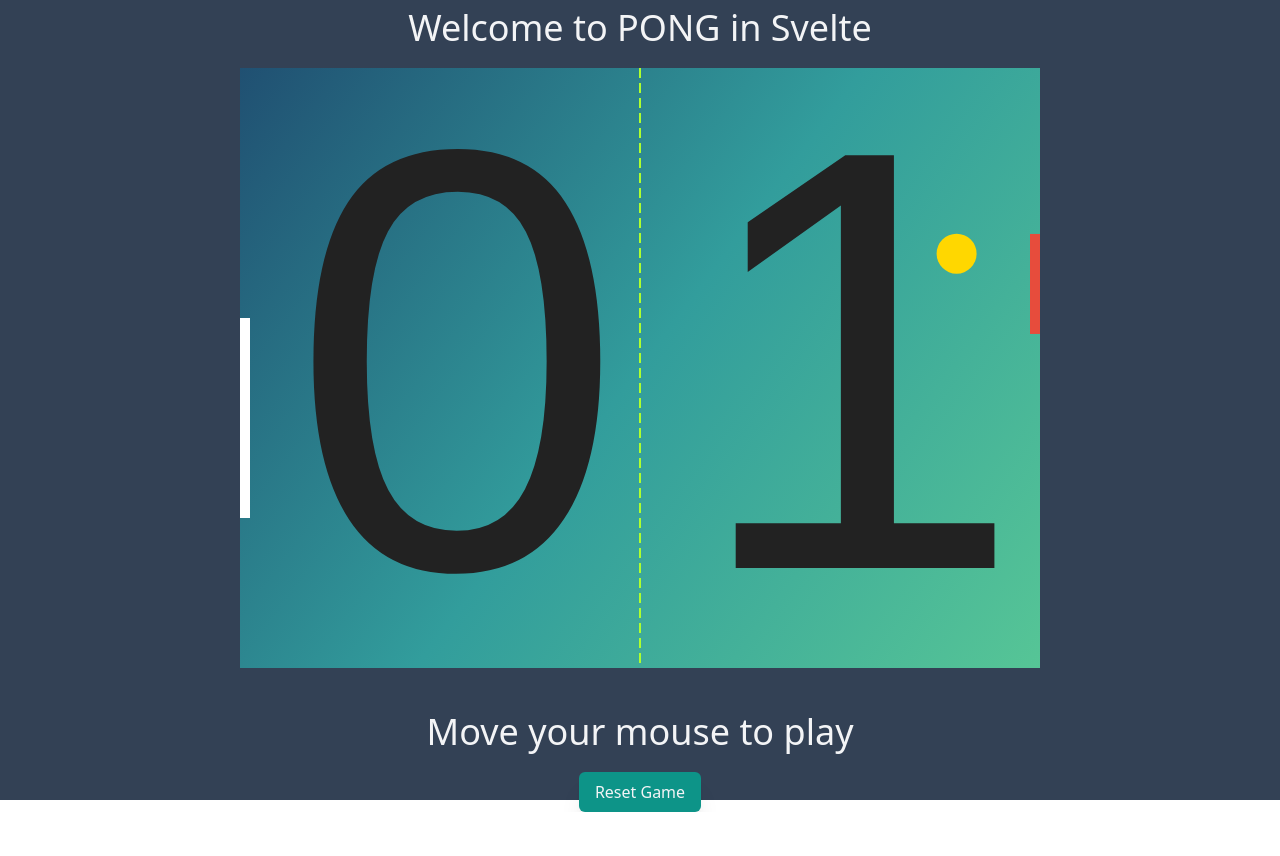
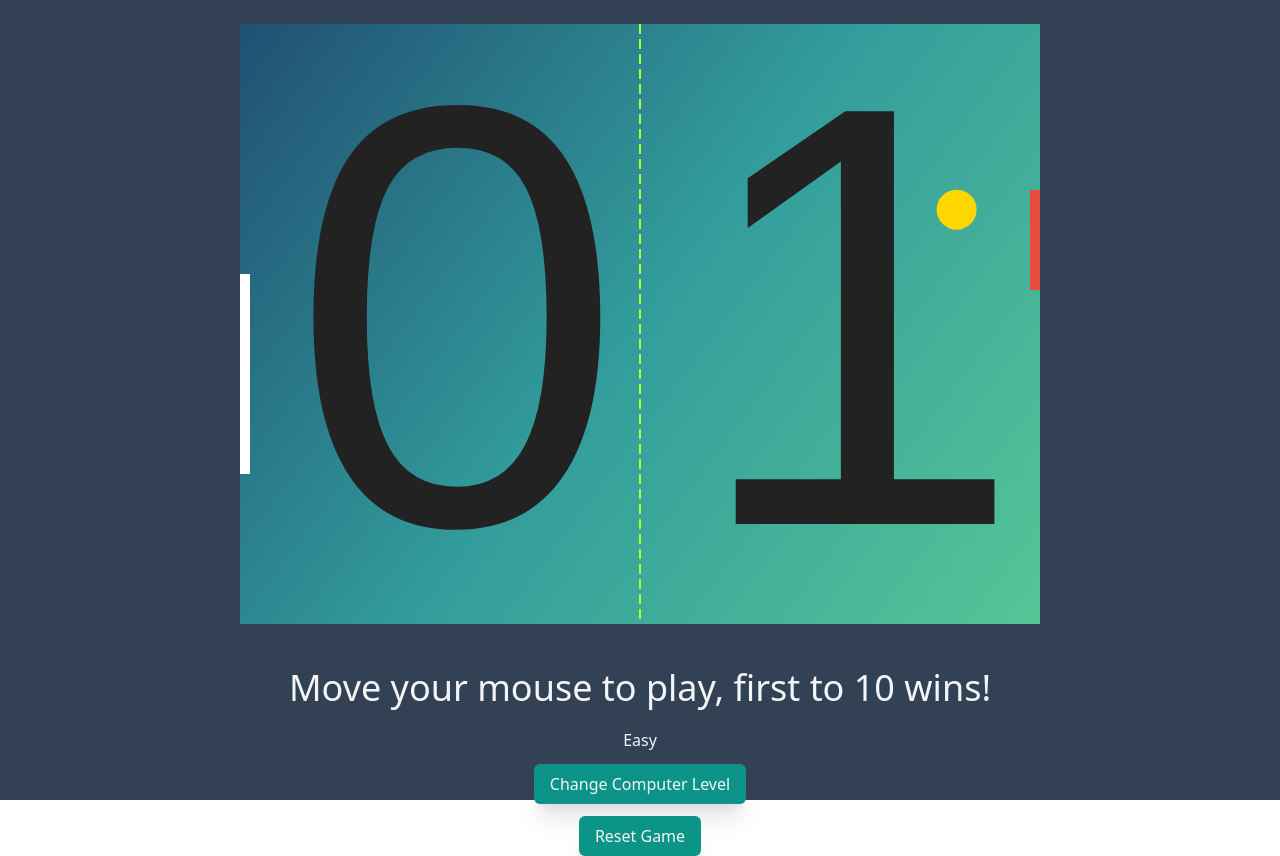
Before and after one commit to greatng/pong, a SvelteKit app: page / in a window 1280 px wide. Before the commit the page ends 812 px from the top, so only its background shows below. Built offline with nearby package versions, Linux system fonts and the light colour scheme.

Commit message:
add difficulty level

```diff
--- a/src/routes/+page.svelte
+++ b/src/routes/+page.svelte
@@ -7,7 +7,31 @@
         RESET = ''
     }
 
+    const COMPUTER_LEVEL = {
+        Easy: 0.05,
+        Medium: 0.1,
+        Hard: 0.2
+    }
+
+	enum DIFFICULTY {
+		EASY = 'Easy',
+		MEDIUM = 'Medium',
+		HARD = 'Hard'
+	}
+
     let resetGame: () => void;
+    let computerLevel = COMPUTER_LEVEL.Easy;
+	let difficulty = DIFFICULTY.EASY;
+    let changeComputerLevel = (): void => {
+        if (difficulty === DIFFICULTY.EASY) {
+			difficulty = DIFFICULTY.MEDIUM;
+        } else if (difficulty === DIFFICULTY.MEDIUM) {
+			difficulty = DIFFICULTY.HARD;
+        } else {
+			difficulty = DIFFICULTY.EASY;
+        }
+		computerLevel = COMPUTER_LEVEL[difficulty];
+    };
     let winner = WINNER_STATUS.RESET;
     onMount(() => {
         const canvas = document.getElementsByTagName('canvas')[0];
@@ -138,7 +162,6 @@
         const update = () => {
             ball.x += ball.velocityX;
             ball.y += ball.velocityY;
-            let computerLevel = 0.05;
             com.y += (ball.y - (com.y + com.height / 2)) * computerLevel;
             if (
                 ball.y + ball.radius > canvas.height ||
@@ -205,11 +228,17 @@
     <canvas width="800" height="600" class="bg-gray-100" />
     <p class="text-2xl text-slate-200 my-3">{winner}</p>
     <p class="font-medium text-4xl text-gray-100 my-5">
-        Move your mouse to play
+        Move your mouse to play, first to 10 wins!
     </p>
+	<p class="text-gray-100">{ difficulty }</p>
+    <button
+        on:click={changeComputerLevel}
+        class="bg-teal-600 text-gray-100 font-medium px-4 py-2 rounded-md shadow-xl hover:bg-teal-500 transition duration-300 ease-in-out my-3"
+        >Change Computer Level
+    </button>
     <button
         on:click={resetGame}
         class="bg-teal-600 text-gray-100 font-medium px-4 py-2 rounded-md shadow-xl hover:bg-teal-500 transition duration-300 ease-in-out"
-        >Reset Game</button
-    >
+        >Reset Game
+    </button>
 </div>
```
